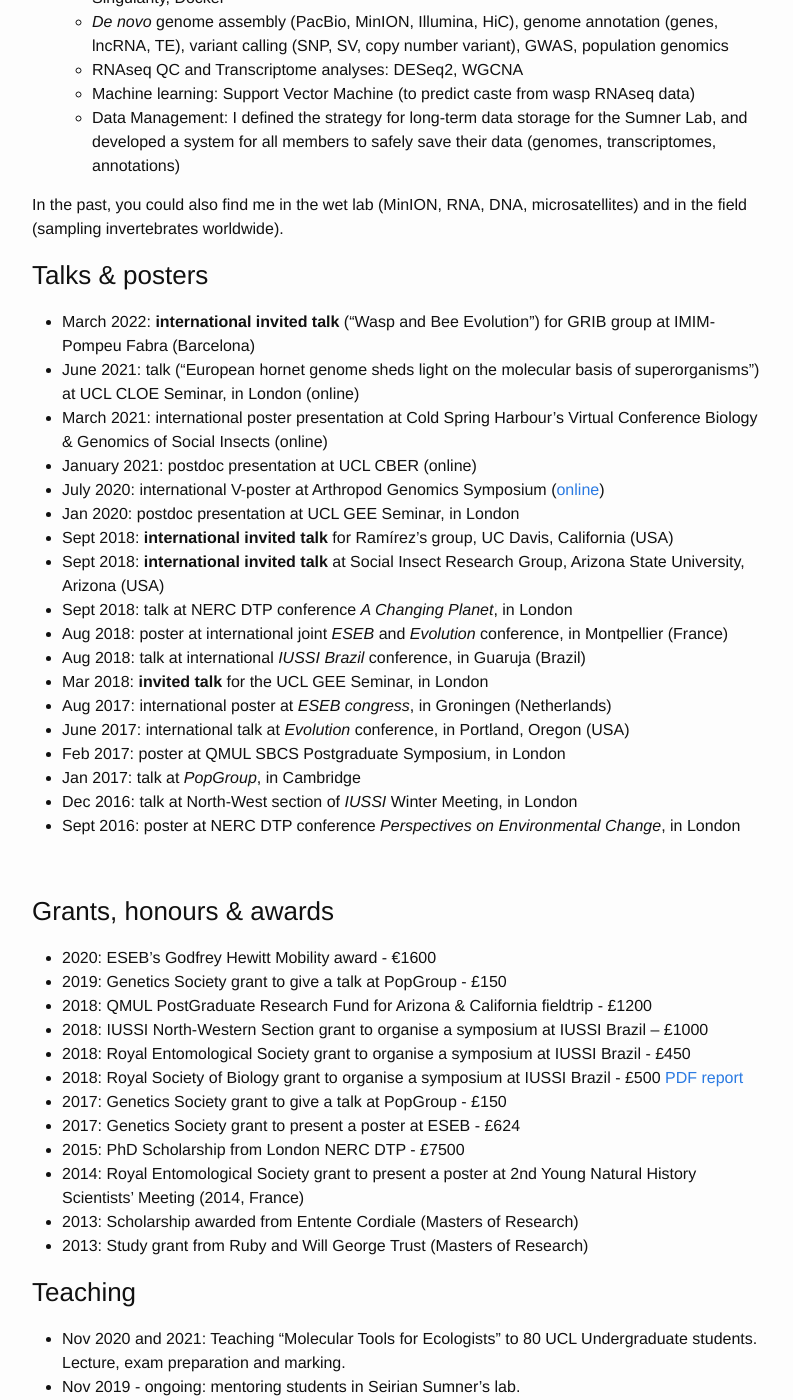
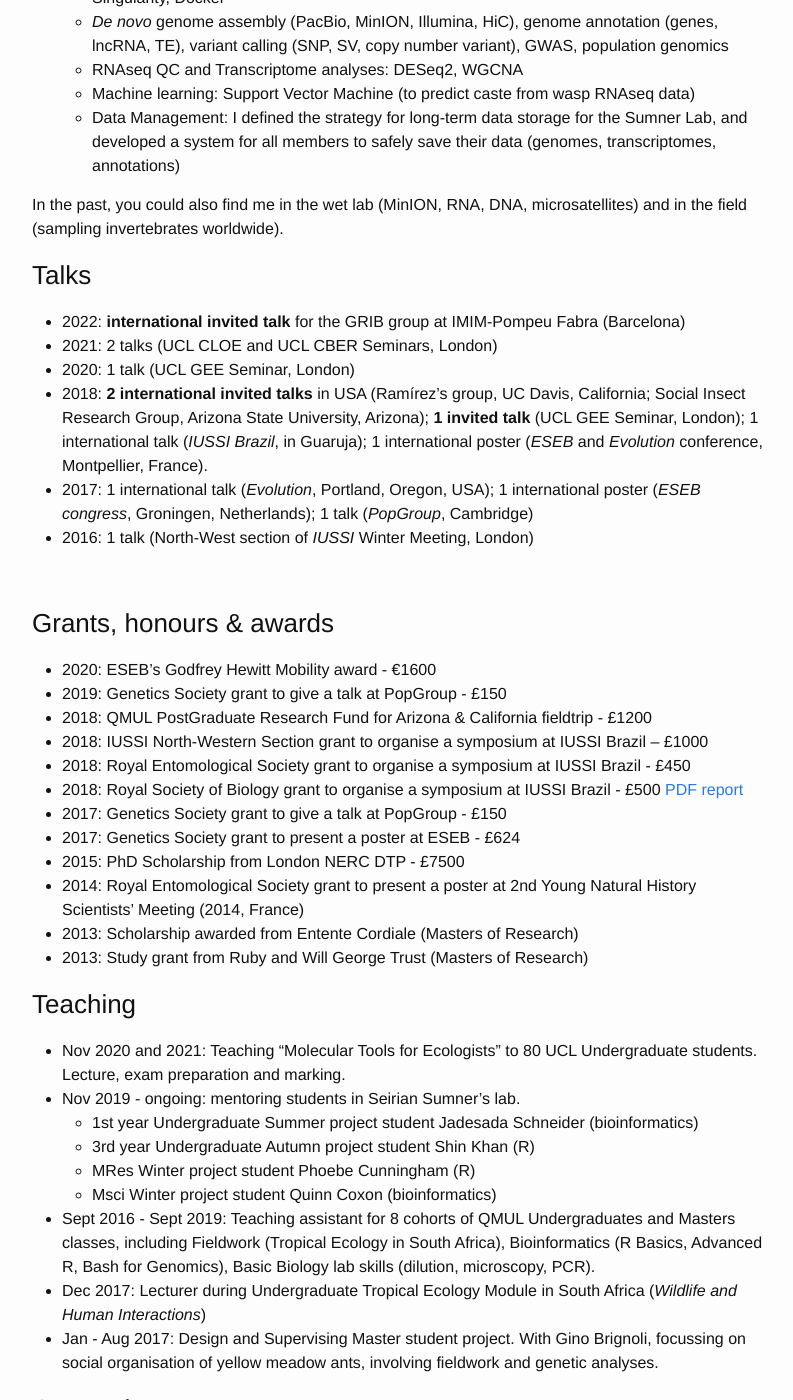
Before and after one commit to EmelineFavreau/EmelineFavreau.github.io, a Jekyll site: the page built from cv.md, in a window 1280 px wide and 1400 px high, scrolled down 1018 px. Shown: the whole window, without its empty margins (238-1031 px from the left). Built offline with Jekyll 4.4.1, drawn with Linux system fonts in a browser that asks for light colours.

Commit message:
tidying talks section

```diff
--- a/cv.md
+++ b/cv.md
@@ -33,25 +33,13 @@
 
 In the past, you could also find me in the wet lab (MinION, RNA, DNA, microsatellites) and in the field (sampling invertebrates worldwide).
 
-### Talks & posters
-- March 2022: **international invited talk** ("Wasp and Bee Evolution") for GRIB group at IMIM-Pompeu Fabra (Barcelona)
-- June 2021: talk ("European hornet genome sheds light on the molecular basis of superorganisms") at UCL CLOE Seminar, in London (online)
-- March 2021: international poster presentation at Cold Spring Harbour’s Virtual Conference Biology & Genomics of Social Insects (online)
-- January 2021: postdoc presentation at UCL CBER (online)
-- July 2020: international V-poster at Arthropod Genomics Symposium ([online](http://i5k.github.io/ags2020))
-- Jan 2020: postdoc presentation at UCL GEE Seminar, in London
-- Sept 2018: **international invited talk** for Ramírez's group, UC Davis, California (USA)
-- Sept 2018: **international invited talk** at Social Insect Research Group, Arizona State University, Arizona (USA)
-- Sept 2018: talk at NERC DTP conference _A Changing Planet_, in London
-- Aug 2018: poster at international joint _ESEB_ and _Evolution_ conference, in Montpellier (France)
-- Aug 2018: talk at international _IUSSI Brazil_ conference, in Guaruja (Brazil)
-- Mar 2018: **invited talk** for the UCL GEE Seminar, in London
-- Aug 2017: international poster at _ESEB congress_, in Groningen (Netherlands)
-- June 2017: international talk at _Evolution_ conference, in Portland, Oregon (USA)
-- Feb 2017: poster at QMUL SBCS Postgraduate Symposium, in London
-- Jan 2017: talk at _PopGroup_, in Cambridge
-- Dec 2016: talk at North-West section of _IUSSI_ Winter Meeting, in London
-- Sept 2016: poster at NERC DTP conference _Perspectives on Environmental Change_, in London
+### Talks
+- 2022: **international invited talk** for the GRIB group at IMIM-Pompeu Fabra (Barcelona)
+- 2021: 2 talks (UCL CLOE and UCL CBER Seminars, London)
+- 2020: 1 talk (UCL GEE Seminar, London)
+- 2018: **2 international invited talks** in USA (Ramírez's group, UC Davis, California; Social Insect Research Group, Arizona State University, Arizona); **1 invited talk** (UCL GEE Seminar, London); 1 international talk (_IUSSI Brazil_, in Guaruja); 1 international poster (_ESEB_ and _Evolution_ conference, Montpellier, France).
+- 2017: 1 international talk (_Evolution_, Portland, Oregon, USA); 1 international poster (_ESEB congress_, Groningen, Netherlands); 1 talk (_PopGroup_, Cambridge)
+- 2016: 1 talk (North-West section of _IUSSI_ Winter Meeting, London)
 
 
 ### Grants, honours & awards
```
